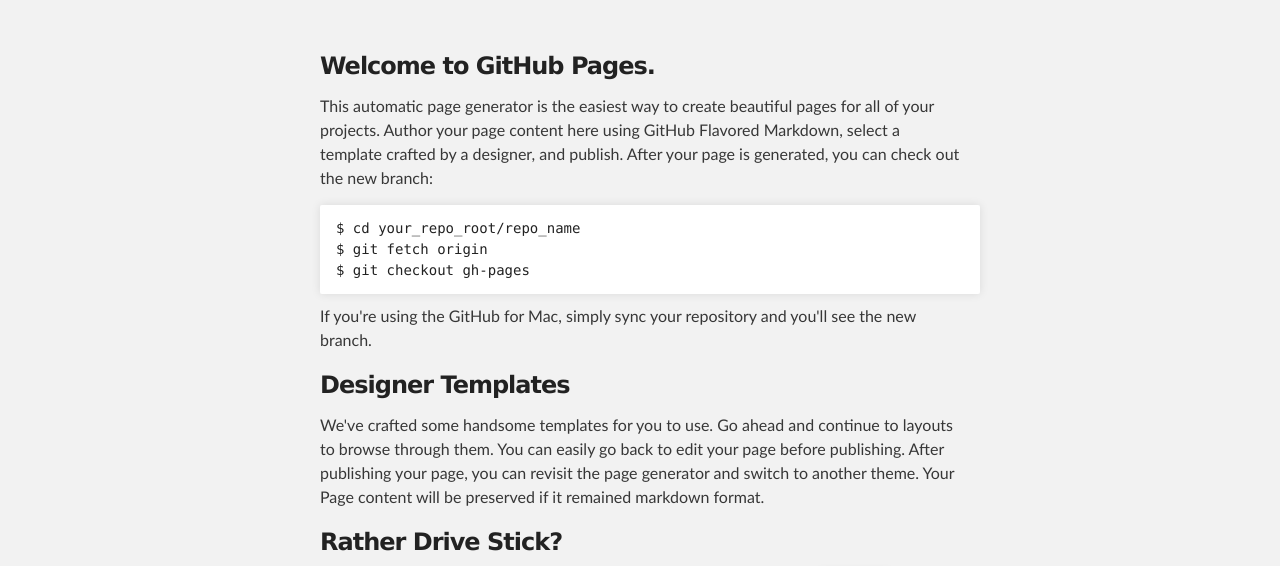
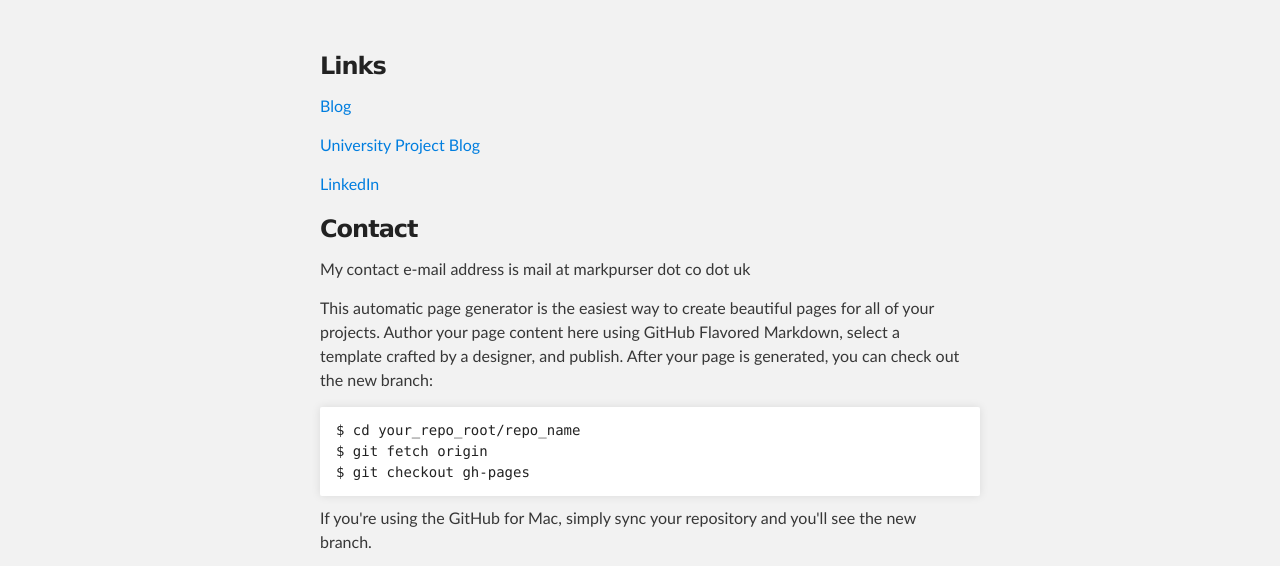
Before and after one commit to markpurser/markpurser.github.io, a plain HTML site: page index.html in a window 1280 px wide. Shown: the part 176-742 px from the top of the page. Drawn offline with Linux system fonts and the light colour scheme.

Commit message:
Replace master branch with page content via GitHub

```diff
--- a/index.html
+++ b/index.html
@@ -28,7 +28,18 @@
     <div id="main_content_wrap" class="outer">
       <section id="main_content" class="inner">
         <h3>
-<a name="welcome-to-github-pages" class="anchor" href="#welcome-to-github-pages"><span class="octicon octicon-link"></span></a>Welcome to GitHub Pages.</h3>
+<a name="links" class="anchor" href="#links"><span class="octicon octicon-link"></span></a>Links</h3>
+
+<p><a href="markpurser.blogspot.co.uk">Blog</a></p>
+
+<p><a href="markpurser.wordpress.com">University Project Blog</a></p>
+
+<p><a href="https://www.linkedin.com/pub/mark-purser/6/3a7/404">LinkedIn</a></p>
+
+<h3>
+<a name="contact" class="anchor" href="#contact"><span class="octicon octicon-link"></span></a>Contact</h3>
+
+<p>My contact e-mail address is mail at markpurser dot co dot uk</p>
 
 <p>This automatic page generator is the easiest way to create beautiful pages for all of your projects. Author your page content here using GitHub Flavored Markdown, select a template crafted by a designer, and publish. After your page is generated, you can check out the new branch:</p>
 
```
Also changed, not shown: params.json (+1 -1 lines).
